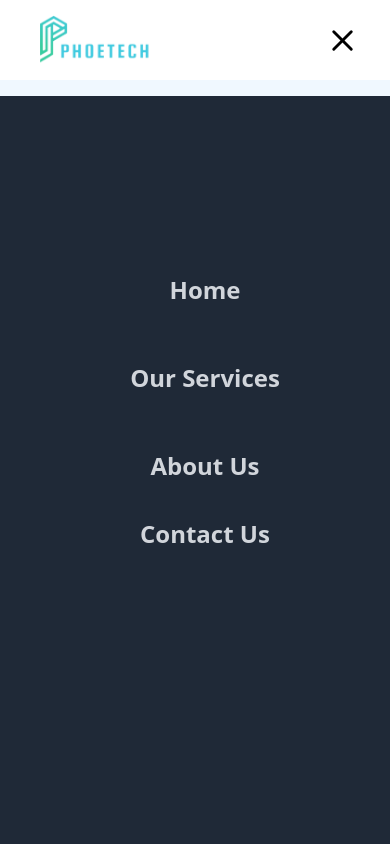
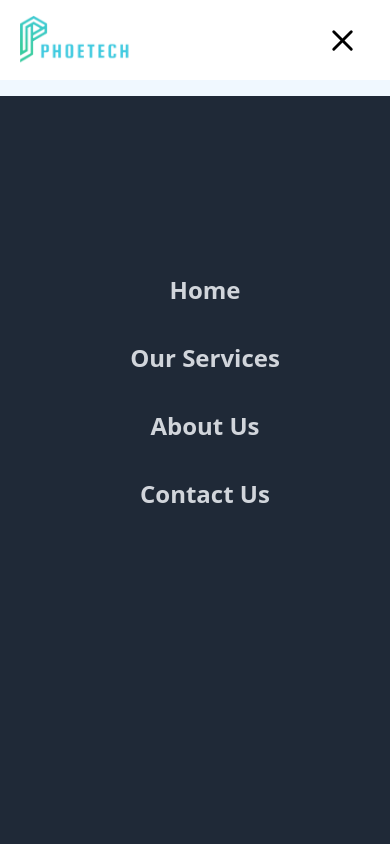
Before and after one commit to ashwin-maurya/phoetech, a React (Vite) app: page /contact in a window 390 px wide. Both pictures are taken after a click on the element 342 px from the left and 40 px from the top of the page. Shown: the top 844 px of the page. Built offline with nearby package versions, Linux system fonts and the light colour scheme.

Commit message:
first commit

```diff
--- a/src/components/Pages/ContactPage.jsx
+++ b/src/components/Pages/ContactPage.jsx
@@ -3,7 +3,7 @@ import Contact from "../Contact";
 export default function ContactPage() {
   return (
     <>
-      <div className="w-[80%] mx-auto mt-24">
+      <div className="w-[80%] max-sm:w-[95%] mx-auto mt-24">
         <h1 className="text-[40px] w-[90%] max-sm:text-[30px] font-bold leading-tighter tracking-tighter mb-4">
           Contact us for our exclusive debt solutions!
         </h1>
--- a/src/components/common/Navbar.jsx
+++ b/src/components/common/Navbar.jsx
@@ -66,7 +66,7 @@ const Navbar = () => {
       >
         <header className="flex items-center dark:border-darkBorderAll dark:bg-darkBgMain h-[80px] w-full">
           <nav className="flex justify-between items-center w-full">
-            <div className="h-full flex justify-center items-center ml-10">
+            <div className="h-full flex justify-center items-center ml-10 max-sm:ml-5">
               <img src={LogoText} className="h-[50px]" alt="" />
             </div>
             <div className="flex items-center w-auto mr-10 max-md:mr-5">
--- a/src/components/common/SideNav.jsx
+++ b/src/components/common/SideNav.jsx
@@ -33,7 +33,7 @@ export default function SideNav(props) {
                 onClick={toggleServices}
               >
                 <span
-                  className={`hover:text-white text-gray-300 font-montserrat leading-normal py-5 text-2xl font-semibold transition-all ease-in-out duration-300`}
+                  className={`hover:text-white text-gray-300 font-montserrat leading-normal py-0 text-2xl font-semibold transition-all ease-in-out duration-300`}
                 >
                   Our Services
                 </span>
@@ -43,28 +43,28 @@ export default function SideNav(props) {
                     aria-labelledby="dropdownInformdropdownAvatarNameButtonationButton"
                   >
                     <li onClick={NavStatus}>
-                      <span
+                      <Link
                         to="/Product/Revenue-Boosting-Frameworks"
-                        className="block px-4 py-2 hover:bg-gray-100 "
+                        className="block px-4 py-2  "
                       >
                         1. Revenue Boosting Frameworks
-                      </span>
+                      </Link>
                     </li>
                     <li onClick={NavStatus}>
-                      <span
+                      <Link
                         to="/Product/Finance-Management"
-                        className="block px-4 py-2 hover:bg-gray-100 "
+                        className="block px-4 py-2  "
                       >
                         2. Finance Management
-                      </span>
+                      </Link>
                     </li>
                     <li onClick={NavStatus}>
-                      <span
+                      <Link
                         to="/Product/Digital-Transformation"
-                        className="block px-4 py-2 hover:bg-gray-100 "
+                        className="block px-4 py-2  "
                       >
                         3. Digital Transformation
-                      </span>
+                      </Link>
                     </li>
                   </ul>
                 )}
```
Also changed, not shown: 2 other files (tests, documents, lock files or other folders).
